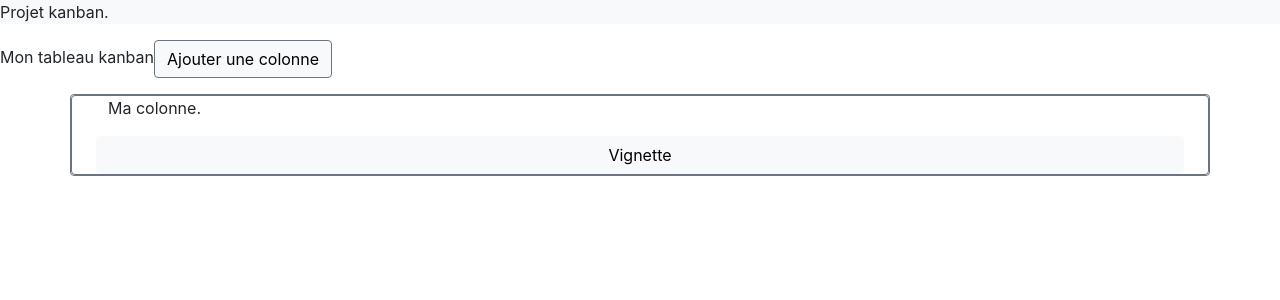
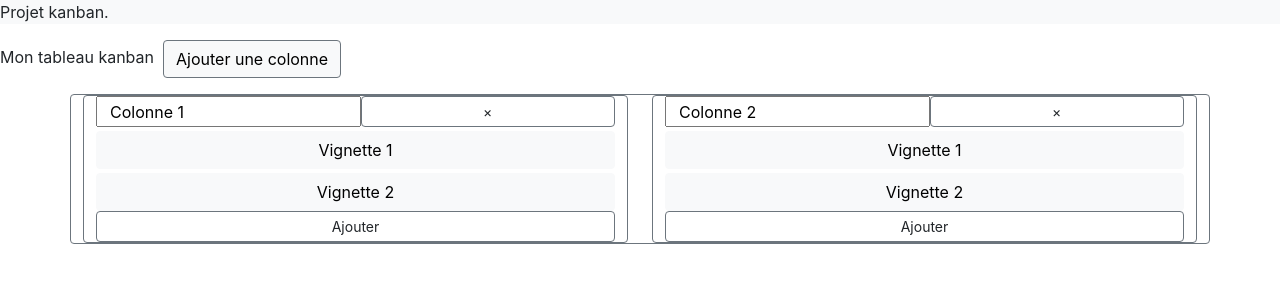
Before and after one commit to flo-bou/my-kanban, a React (Create React App) app: page / in a window 1280 px wide. Shown: the top 300 px of the page. Built offline with nearby package versions, Linux system fonts and the light colour scheme.

Commit message:
adding del function

```diff
--- a/src/component/Colonne/Colonne.js
+++ b/src/component/Colonne/Colonne.js
@@ -6,22 +6,51 @@ import Vignette from '../Vignette/Vignette';
 class Colonne extends React.Component {
     constructor(props) {
         super(props); // ici on récupère les props des parents
-        this.handleChange = this.handleChange.bind(this);
-        this.state = {  }; // initialisation des données state
+        this.addVignetteToState = this.addVignetteToState.bind(this);
+        this.displayVignette = this.displayVignette.bind(this);
+        this.state = { titre: this.props.title, vignettes: ['Vignette 1', 'Vignette 2'] }; // initialisation des données state
     }
 
-    handleChange() {
-        // this.setState({comment: 'Bonjour'}); // change state data
+    generateKey(){
+        let randomKey = (Math.random() + 1).toString(36).substring(7);
+        return randomKey; // 5 characters string
+    }
+
+    addVignetteToState() {
+        let temps = this.state.vignettes;
+        temps.push('Une autre vignette');
+        this.setState({ vignettes: temps });
+    }
+
+    displayVignette(vignettes){
+        let elems = vignettes.map((value) => {
+            return <Vignette title={value} key={this.generateKey()}></Vignette>;
+        });
+        return elems;
+    }
+
+    updateName(){
+        // select input elem and read its value prop
+        let newName = document.getElementById(this.props.id + 'Input').value;
+        // send value to this.state
+        this.setState({ titre: newName });
+        console.log(this.state)
     }
 
     render() {
+        console.log(this.state);
         return (
             <div className='colonne col'>
-                <div className="container">
-                    <p>
-                        Ma colonne.
-                    </p>
-                    <Vignette></Vignette>
+                <div className="container border rounded border-secondary">
+                    <div className='row'>
+                        <input type='text' className='col' id={this.props.id + 'Input'} defaultValue={this.state.titre} onChange={() =>{this.updateName()}} maxLength="40" />
+                        <button type='button' onInput={() => {this.props.rmColumn(this.state.titre)}} className='col btn btn-sm rounded  border-secondary' title='Suprimer cette colonne'>&times;</button>
+                    </div>
+                    {this.displayVignette(this.state.vignettes)}
+                    {/* <Vignette></Vignette> */}
+                    <div className="row">
+                        <button type='button' onClick={() => {this.addVignetteToState()}} className='col btn btn-sm rounded border-secondary' title='Ajouter une vignette'>Ajouter</button>
+                    </div>
                 </div>
             </div>
         );
--- a/src/component/Tableau/Tableau.js
+++ b/src/component/Tableau/Tableau.js
@@ -5,20 +5,35 @@ import Colonne from '../Colonne/Colonne';
 class Tableau extends React.Component {
     constructor(props) {
         super(props); // ici on récupère les props des parents
-        this.addColumnToDb = this.addColumnToDb.bind(this);
+        this.addColumnToState = this.addColumnToState.bind(this);
+        this.rmColumnFromState = this.rmColumnFromState.bind(this);
         this.displayColumn = this.displayColumn.bind(this);
-        this.state = { columns: [ 'Colonne 1' ] }; // initialisation des données state
+        this.state = { columns: [ 'Colonne 1', 'Colonne 2' ] }; // initialisation des données state
     }
 
-    addColumnToDb() {
+    generateKey(){
+        let randomKey = (Math.random() + 1).toString(36).substring(7);
+        return randomKey; // 5 characters string
+    }
+
+    addColumnToState() {
         let temps = this.state.columns;
-        temps.push('Une colonne');
+        let noColum = temps.length + 1;
+        temps.push('Colonne ' + noColum);
         this.setState({ columns: temps });
+    }
+
+    rmColumnFromState(columnName) {
+        let temps = this.state.columns;
+        let newColumns = temps.filter((value) => {
+            return value!==columnName;
+        });
+        this.setState({ columns: newColumns });
     }
 
     displayColumn(columns){
         let elems = columns.map((value) => {
-            return <Colonne></Colonne>;
+            return <Colonne title={value} key={this.generateKey()} id={this.generateKey()} rmColumn={this.rmColumnFromState}></Colonne>;
         });
         return elems;
     }
@@ -27,11 +42,12 @@ class Tableau extends React.Component {
         return (
             <div className='tableau'>
                 <p>
-                    Mon tableau kanban
-                    <button type='button' onClick={this.addColumnToDb} className='btn btn-light rounded border-secondary'>Ajouter une colonne</button>
+                    Mon tableau kanban &nbsp;
+                    {/* <button type='button' onClick={() => {this.rmColumnFromState('Colonne 2')}} className='btn btn-light rounded border-secondary'>Retirer colonne 1</button> */}
+                    <button type='button' onClick={() => {this.addColumnToState()}} className='btn btn-light rounded border-secondary'>Ajouter une colonne</button>
                 </p>
                 <div className="container border rounded border-secondary">
-                    <div className="row border rounded border-secondary">
+                    <div className="row">
                         {this.displayColumn(this.state.columns)}
                     </div>
                 </div>
--- a/src/component/Vignette/Vignette.js
+++ b/src/component/Vignette/Vignette.js
@@ -16,8 +16,8 @@ class Vignette extends React.Component {
     render() {
         return (
             <div className="row">
-                <button className='vignette btn btn-light col' type='button'>
-                    Vignette
+                <button className='vignette btn btn-light col gy-1' type='button'>
+                    {this.props.title}
                 </button>
             </div>
         );
```
